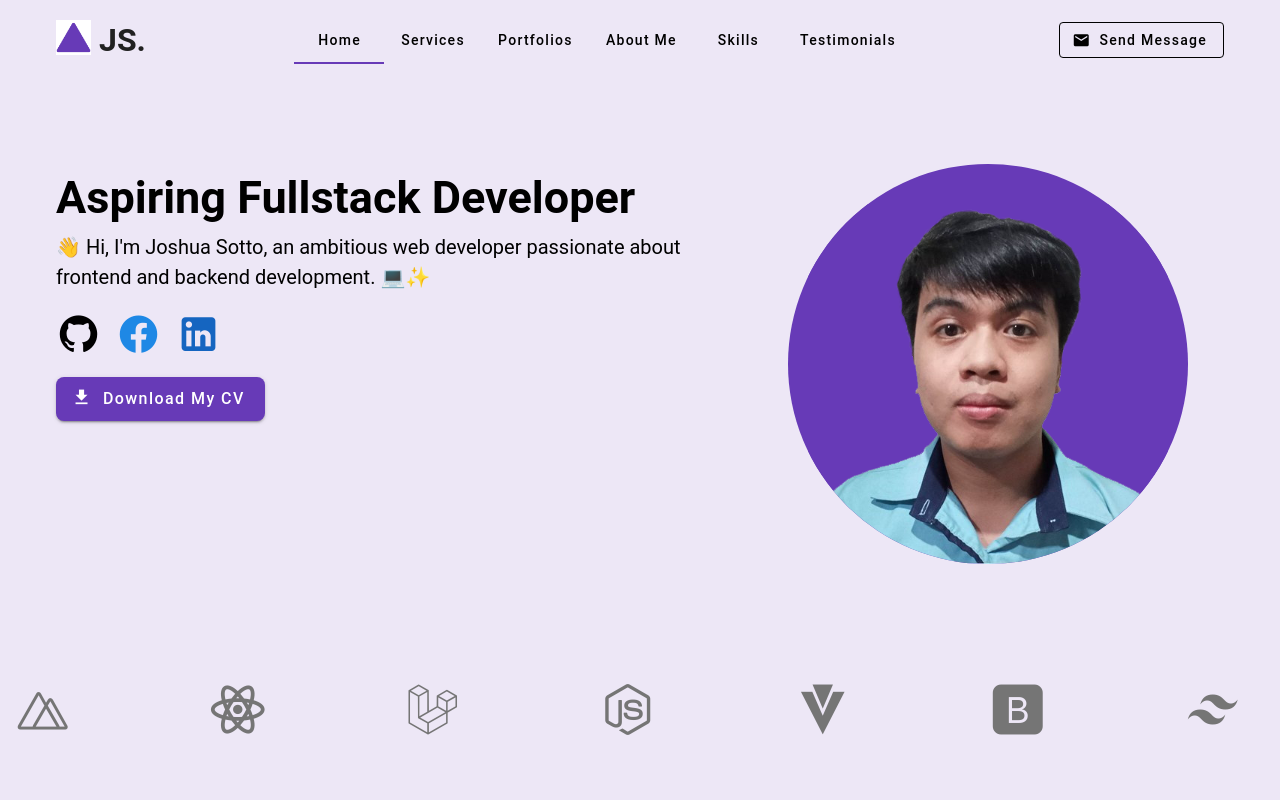
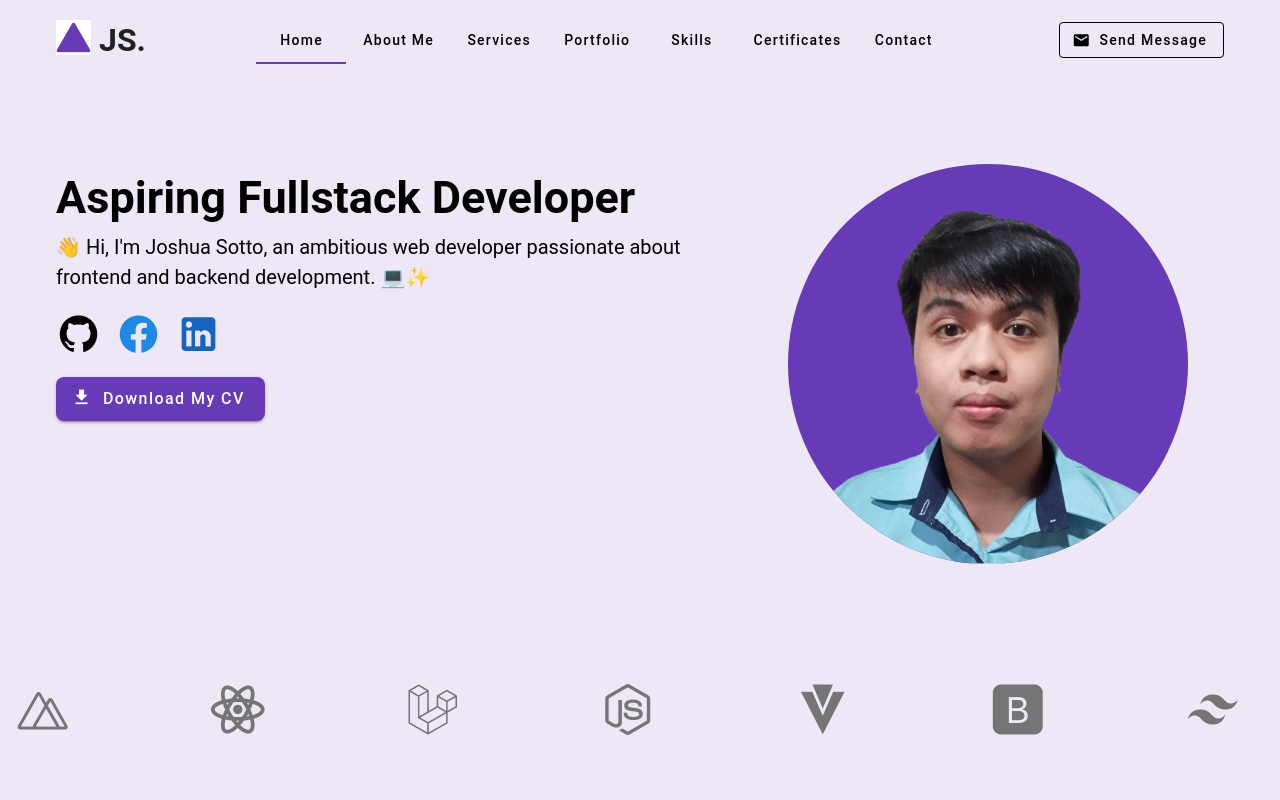
Before and after one commit to JSTTO31/portfolio, a Nuxt app: page / in a window 1280 px wide. Shown: the top 800 px of the page. Built offline with nearby package versions, Linux system fonts and the light colour scheme.

Commit message:
section navigation

```diff
--- a/app.vue
+++ b/app.vue
@@ -18,6 +18,9 @@ useSeoMeta({
 })
 </script>
 <style>
+html{
+  scroll-behavior: smooth;
+}
 body{
   background-color: #ede7f6 !important;
 }
--- a/components/AboutMeSection.vue
+++ b/components/AboutMeSection.vue
@@ -1,6 +1,6 @@
 <template>
     <div>
-        <v-container class="py-15 pt-0 d-flex justify-center flex-column">
+        <v-container id="about-me" class="py-15 pt-0 d-flex justify-center flex-column">
             <v-row class="mt-15">
                 <v-col cols="7" class="pr-10">
                     <div style="width: 250px" class=" mb-5">
--- a/components/ContactSection.vue
+++ b/components/ContactSection.vue
@@ -1,5 +1,5 @@
 <template>
-    <v-container>
+    <v-container id="contact">
         <v-row class="mt-15">
             <v-col cols="6" class="pr-10">
                 <div style="width: 210px" class=" mb-5">
@@ -8,7 +8,7 @@
                         class="bg-deep-purple-lighten-2 mt-n3 rounded-pill">
                     </div>
                 </div>
-                <p class="mt-n2">Please contact me for job opportunities or questions. I am excited to join your team
+                <p class="mt-n2 mb-10">Please contact me for job opportunities or questions. I am excited to join your team
                 </p>
                 <contact-form></contact-form>
             </v-col>
--- a/components/HomeSection.vue
+++ b/components/HomeSection.vue
@@ -1,18 +1,19 @@
 <template>
-    <v-container class="">
+    <v-container class="" id="home">
         <div class="d-flex align-center">
-            <div class="d-flex">
-                <v-avatar class="rounded-0 mr-2 mt-1" size="35"><v-img src="logo.png"></v-img></v-avatar>
+            <div class="d-flex" style="user-select: none;">
+                <v-avatar class="rounded-0 mr-2 mt-1" size="35"><nuxt-img class="w-100" src="logo.png"></nuxt-img></v-avatar>
                 <h1 class="font-weight-bold text-grey-darken-4">JS.</h1>
             </div>
             <v-spacer></v-spacer>
             <v-tabs>
-                <v-tab slider-color="deep-purple" class="text-capitalize font-weight-medium">Home</v-tab>
-                <v-tab slider-color="deep-purple" class="text-capitalize font-weight-medium">Services</v-tab>
-                <v-tab slider-color="deep-purple" class="text-capitalize font-weight-medium">Portfolios</v-tab>
-                <v-tab slider-color="deep-purple" class="text-capitalize font-weight-medium">About me</v-tab>
-                <v-tab slider-color="deep-purple" class="text-capitalize font-weight-medium">Skills</v-tab>
-                <v-tab slider-color="deep-purple" class="text-capitalize font-weight-medium">Testimonials</v-tab>
+                <v-tab @click="goToSection('home')" slider-color="deep-purple" class="text-capitalize font-weight-medium">Home</v-tab>
+                <v-tab @click="goToSection('about-me')" slider-color="deep-purple" class="text-capitalize font-weight-medium">About me</v-tab>
+                <v-tab @click="goToSection('service')" slider-color="deep-purple" class="text-capitalize font-weight-medium">Services</v-tab>
+                <v-tab @click="goToSection('project')" slider-color="deep-purple" class="text-capitalize font-weight-medium">Portfolio</v-tab>
+                <v-tab @click="goToSection('skill')" slider-color="deep-purple" class="text-capitalize font-weight-medium">Skills</v-tab>
+                <v-tab @click="goToSection('training')" slider-color="deep-purple" class="text-capitalize font-weight-medium">Certificates</v-tab>
+                <v-tab @click="goToSection('contact')" slider-color="deep-purple" class="text-capitalize font-weight-medium">Contact</v-tab>
             </v-tabs>
             <v-spacer></v-spacer>
             <v-dialog width="750">
@@ -57,6 +58,14 @@
 function visit(url: string){
     window.open(url, "_blank")
 }
+
+function goToSection(id: string){
+    const element = document.getElementById(id) as HTMLDivElement
+
+    if(element){
+        element.scrollIntoView({behavior: 'smooth'})
+    }
+}
 </script>
 
 <style scoped></style>
--- a/components/ProjectSection.vue
+++ b/components/ProjectSection.vue
@@ -1,5 +1,5 @@
 <template>
-     <v-container class="py-15">
+     <v-container class="py-15" id="project">
             <div class="w-100 d-flex justify-center flex-column align-center">
                 <div style="width: 800px" class="">
                     <h1 class="text-center" style="z-index: 10;">My Journey Through Web Development Excellence</h1>
--- a/components/ServiceSection.vue
+++ b/components/ServiceSection.vue
@@ -1,5 +1,5 @@
 <template>
-    <v-container class="py-15">
+    <v-container id="service" class="py-15">
         <div class="w-100 d-flex justify-center flex-column align-center">
             <div style="width: 230px" class="">
                 <h1 class="text-center" style="z-index: 10;">What I Can Do</h1>
--- a/components/SkillSection.vue
+++ b/components/SkillSection.vue
@@ -1,5 +1,5 @@
 <template>
-    <v-container class="py-15">
+    <v-container id="skill" class="py-15">
         <div class="w-100 d-flex justify-center flex-column align-center">
             <div style="width: 200px" class="">
                 <h1 class="text-center" style="z-index: 10;">My Skill Set</h1>
--- a/components/TrainingCertificateSection.vue
+++ b/components/TrainingCertificateSection.vue
@@ -1,5 +1,5 @@
 <template>
-    <v-container class="py-15 mt-15">
+    <v-container id="training" class="py-15 mt-15">
         <div class="w-100 d-flex justify-center flex-column align-center">
             <div style="width: 320px" class=" mb-5">
                 <h1 class="text-center" style="z-index: 10;">Training Certificates</h1>
--- a/pages/index.vue
+++ b/pages/index.vue
@@ -1,5 +1,5 @@
 <template>
-    <v-main class="bg-deep-purple-lighten-5 pb-15">
+    <v-main class="bg-deep-purple-lighten-5 pb-15" id="main">
         <home-section></home-section>
         <about-me-section></about-me-section>
         <service-section></service-section>
@@ -15,21 +15,25 @@
                     @click="$router.push({ name: 'index' })" size="large"></v-btn>
             </v-card>
         </v-dialog>
+        <transition name="pop-up">
+            <v-btn v-if="showUp" @click="goUp" id="up-btn" size="x-large" color="deep-purple" icon="mdi-chevron-up"></v-btn>
+        </transition>
     </v-main>
     <v-footer class="bg-grey-darken-4">
         <v-container class="d-flex align-center">
-            <div class="d-flex">
+            <div class="d-flex" style="user-select: none;">
                 <v-avatar class="rounded-0 mr-2 mt-1" size="45"><v-img src="logo.png"></v-img></v-avatar>
                 <h1 style="font-size: 35px" class="font-weight-bold text-white">JS.</h1>
             </div>
             <v-spacer></v-spacer>
             <div class="d-flex" style="gap: 5px">
-                <v-btn variant="text" class="text-capitalize font-weight-medium">Home</v-btn>
-                <v-btn variant="text" class="text-capitalize font-weight-medium">Services</v-btn>
-                <v-btn variant="text" class="text-capitalize font-weight-medium">Portfolios</v-btn>
-                <v-btn variant="text" class="text-capitalize font-weight-medium">About me</v-btn>
-                <v-btn variant="text" class="text-capitalize font-weight-medium">Skills</v-btn>
-                <v-btn variant="text" class="text-capitalize font-weight-medium">Testimonials</v-btn>
+                <v-btn variant="text" @click="goToSection('home')" class="text-capitalize font-weight-medium">Home</v-btn>
+                <v-btn variant="text" @click="goToSection('about-me')" class="text-capitalize font-weight-medium">About me</v-btn>
+                <v-btn variant="text" @click="goToSection('service')" class="text-capitalize font-weight-medium">Services</v-btn>
+                <v-btn variant="text" @click="goToSection('project')" class="text-capitalize font-weight-medium">Portfolio</v-btn>
+                <v-btn variant="text" @click="goToSection('skill')" class="text-capitalize font-weight-medium">Skills</v-btn>
+                <v-btn variant="text" @click="goToSection('training')" class="text-capitalize font-weight-medium">Certificates</v-btn>
+                <v-btn variant="text" @click="goToSection('contact')" class="text-capitalize font-weight-medium">Contact</v-btn>
             </div>
             <v-spacer></v-spacer>
             <v-icon @click="visit('https://github.com/JSTTO31')" class="ml-3" size="35">mdi-github</v-icon>
@@ -40,14 +44,55 @@
 </template>
 
 <script setup lang="ts">
-
+const showUp = ref(false)
 
 function visit(url: string){
     window.open(url, "_blank")
 }
+
+function goUp(){
+    window.scrollTo(0, 0)
+}
+
+function goToSection(id: string){
+    const element = document.getElementById(id) as HTMLDivElement
+
+    if(element){
+        element.scrollIntoView({behavior: 'smooth'})
+    }
+}
+
+onMounted(() => {
+    window.addEventListener("scroll", () => {
+        if(window.scrollY > 764){
+            showUp.value = true
+        }else{
+            showUp.value = false
+
+        }
+    })
+})
 </script>
 
 <style scoped>
+body{
+  scroll-behavior: smooth;
+
+}
+
+
+#main{
+  scroll-behavior: smooth;
+
+}
+
+#up-btn{
+    position: fixed;
+    bottom: 20px;
+    right: 20px;
+    z-index: 1000;
+}
+
 .portfolio-card {
     z-index: 100;
     transition: .15s ease;
@@ -57,4 +102,17 @@ function visit(url: string){
     z-index: 150;
     transform: scale(1.01)
 }
+
+
+.pop-up-enter-active,
+.pop-up-leave-active{
+    transition: .2s ease;
+}
+
+.pop-up-enter-from,
+.pop-up-leave-to{
+    transform: scale(.2) rotate(180deg);
+}
+
+
 </style>
```
